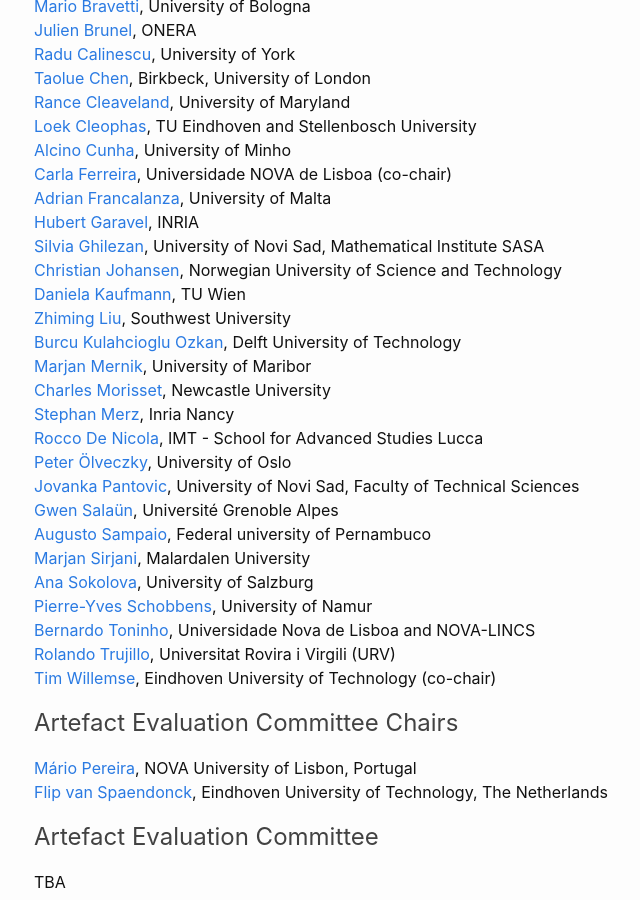
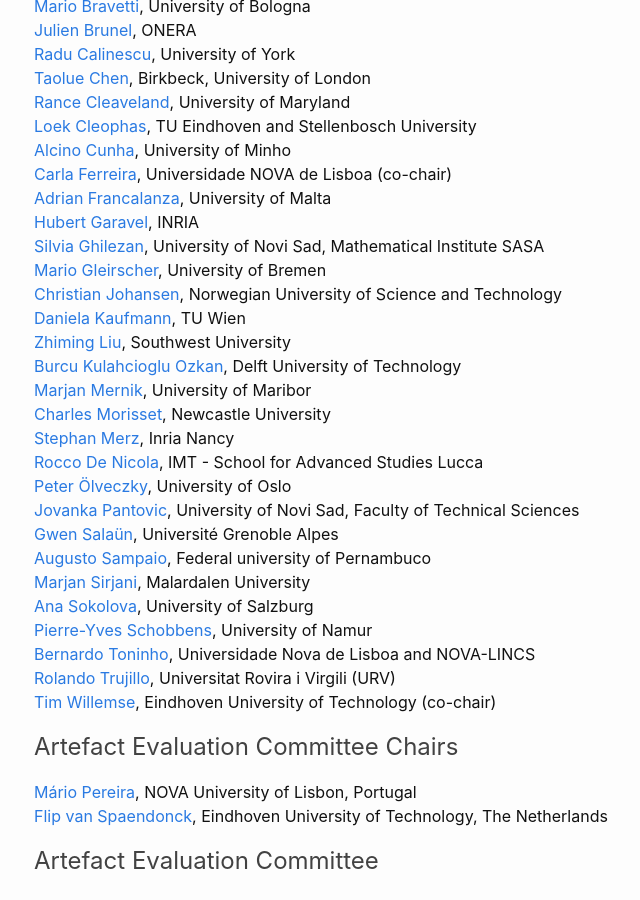
Before and after one commit to sefm-conference/2023, a Jekyll site: the page built from _pages/committees.md, in a window 1280 px wide and 900 px high, scrolled down 701 px. Shown: the whole window, without its empty margins (36-676 px from the left). Built offline with Jekyll 4.4.1, drawn with Linux system fonts in a browser that asks for light colours; comment, search, counter and statistics services are not loaded.

Commit message:
Update PC

```diff
--- a/_pages/committees.md
+++ b/_pages/committees.md
@@ -20,6 +20,7 @@ order: 4
 [Adrian Francalanza](https://staff.um.edu.mt/afra1/), University of Malta
 [Hubert Garavel](https://convecs.inria.fr/people/Hubert.Garavel/), INRIA
 [Silvia Ghilezan](http://imft.ftn.uns.ac.rs/silvia/Main), University of Novi Sad, Mathematical Institute SASA
+[Mario Gleirscher](https://www.gleirscher.at/mg/), University of Bremen
 [Christian Johansen](https://christian.johansenresearch.info/), Norwegian University of Science and Technology
 [Daniela Kaufmann](https://danielakaufmann.at/), TU Wien
 [Zhiming Liu](http://computer.swu.edu.cn/zhimingliu), Southwest University
```
